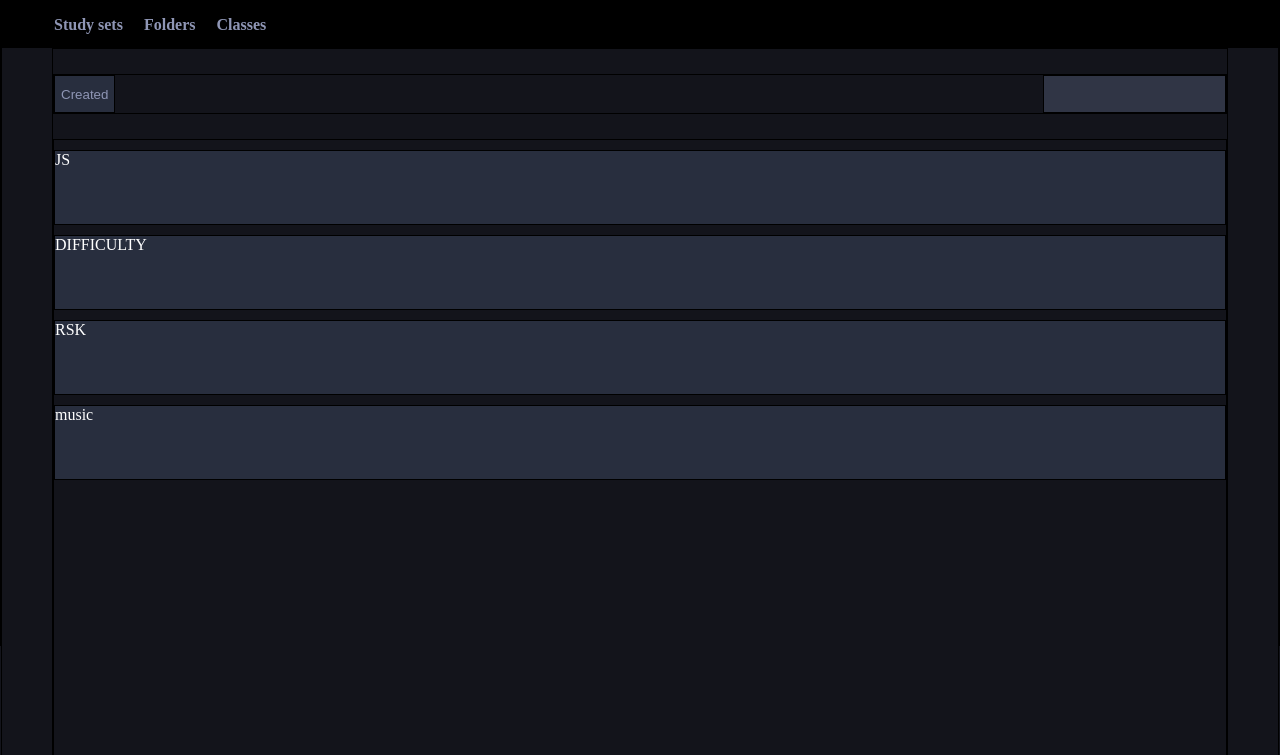
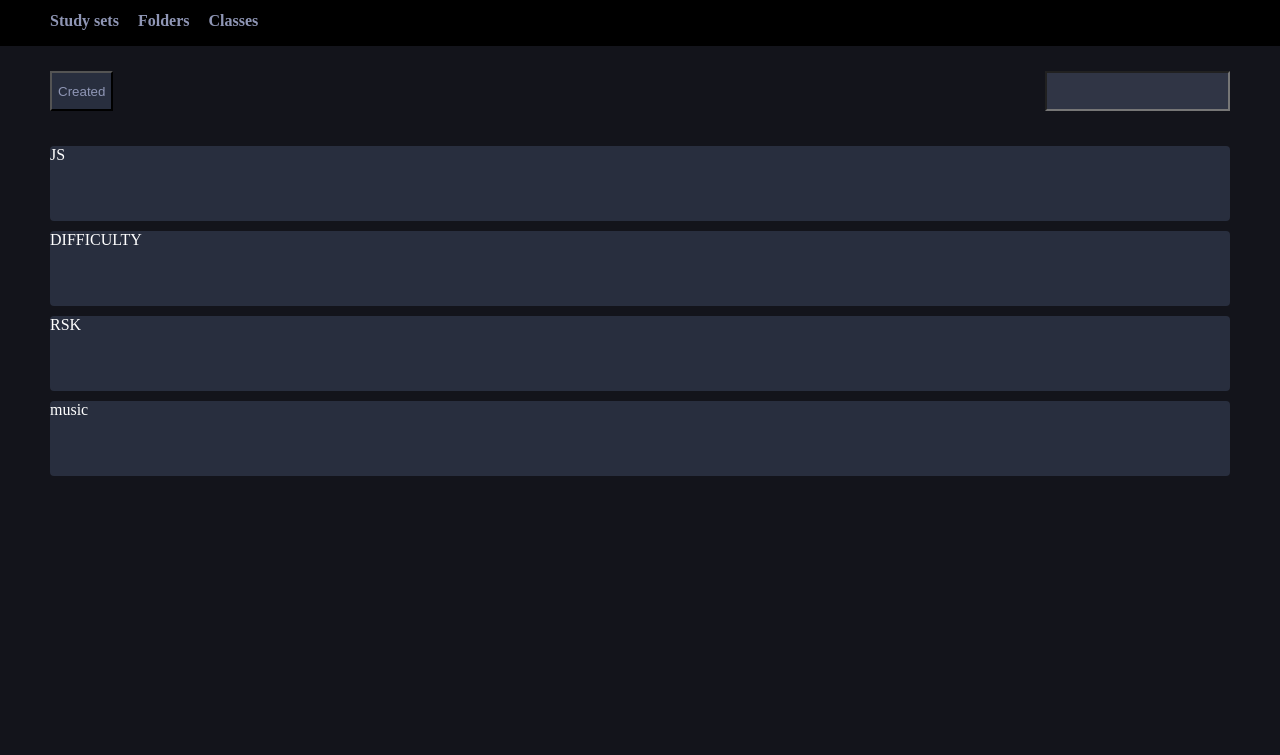
Before and after one commit to sofiatejada/lab02b-102-copy-website, a plain HTML site: page index.html in a window 1280 px wide. Shown: the part 154-909 px from the top of the page. Drawn offline with Linux system fonts and the light colour scheme.

Commit message:
refine the css

```diff
--- a/style.css
+++ b/style.css
@@ -8,7 +8,7 @@ body, html {
 
 * {
     box-sizing: border-box;
-    border: solid 1px black;
+
 }
 
 body {
@@ -23,6 +23,7 @@ content {
     margin-left: 50px;
     margin-right: 50px;
     height: 100%;
+    overflow: hidden;
 }
 
 .top-nav {
@@ -95,6 +96,7 @@ header {
     height: 75px;
     margin-top: 10px;
     background-color: #282e3e;
+    border-radius: .25rem;
 }
 
 .name {
```
